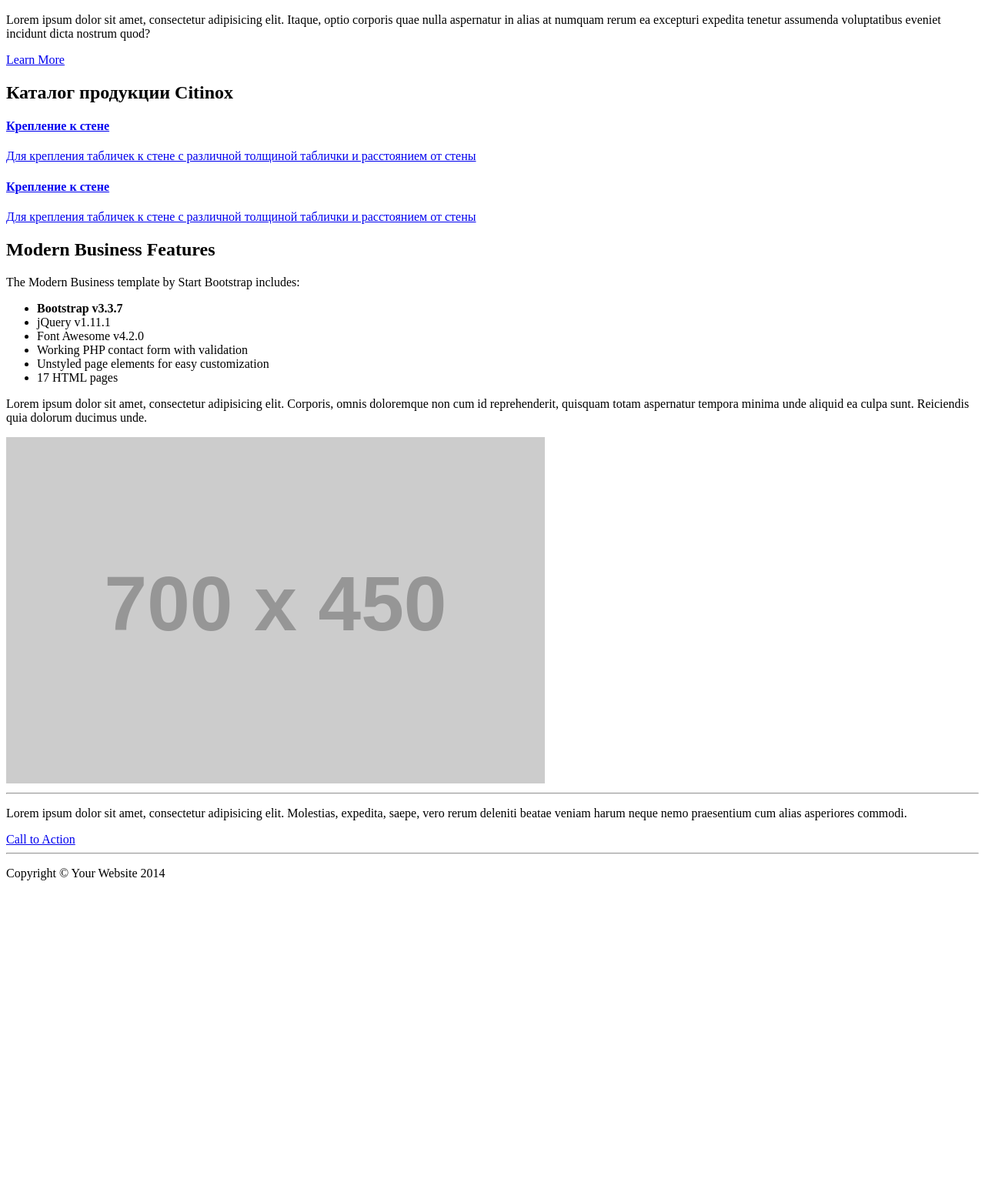
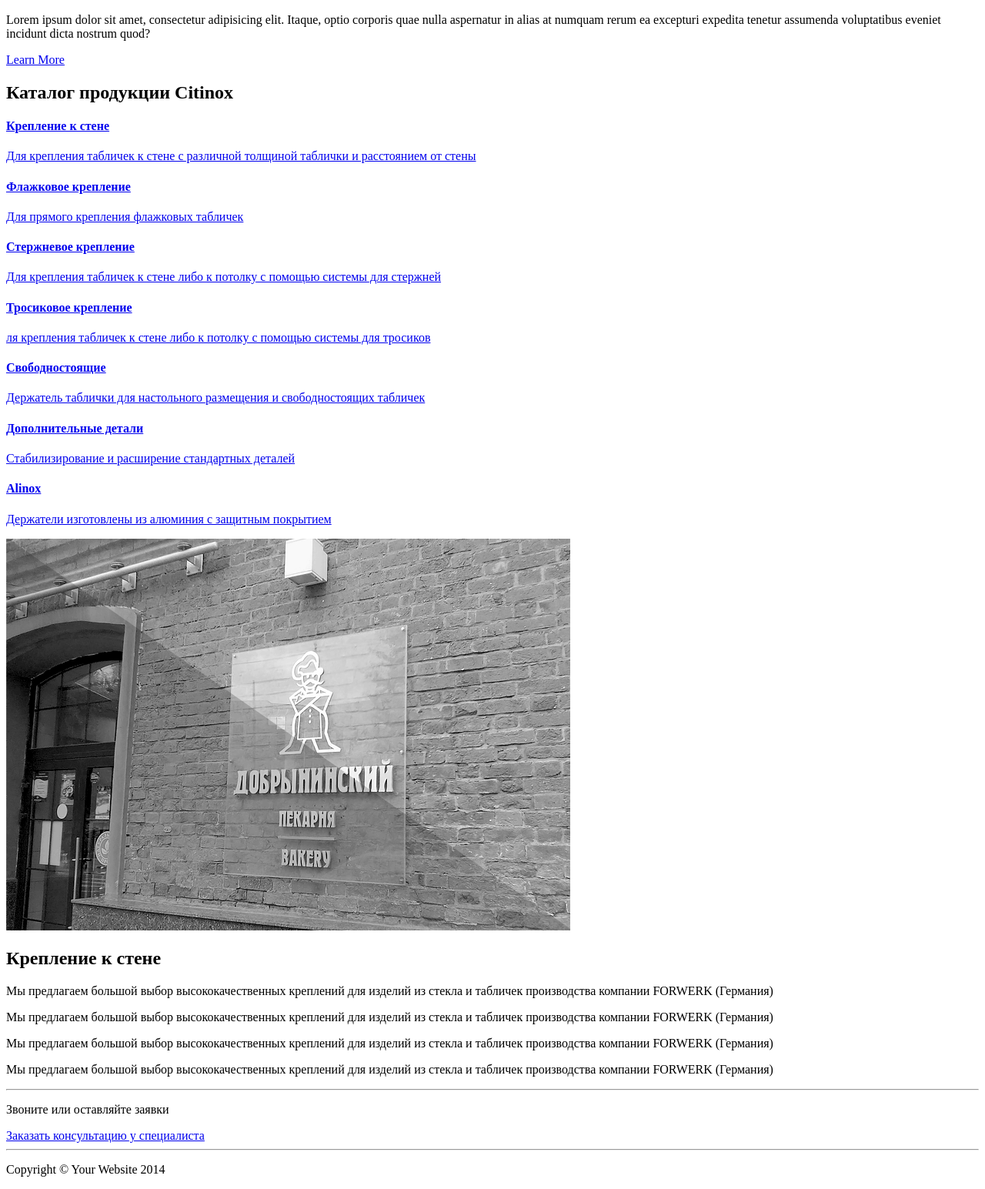
Before and after one commit to Grifindorf/citinox, a Yii app: template frontend/views/site/index.php in a window 1280 px wide. Shown: the part 961-2506 px from the top of the page at 77% size. Before the commit the page ends 2105 px from the top, so only its background shows below. Run offline with PHP 8.4 and a stand-in for Yii, Linux system fonts and the light colour scheme; the template is opened without the code that fills it, so the values that code supplies are empty; grey boxes labelled with a size stand in for pictures from a placeholder-image service; some libraries are stand-ins or nearby versions.

Commit message:
Portfolio & CTA

```diff
--- a/frontend/views/layouts/main.php
+++ b/frontend/views/layouts/main.php
@@ -205,7 +205,7 @@ AppAsset::register($this);
 		<div class="col-lg-12">
 			<h2 class="page-header">Каталог продукции Citinox</h2>
 		</div>
-		<div class="col-md-4 col-sm-6 portfolio-item">
+		<div class="col-md-3 col-sm-6 portfolio-item">
 			<a href="#">
 				<div class="img-wrap">
 					<div class="img-fasteners"> </div>
@@ -216,60 +216,87 @@ AppAsset::register($this);
 				</div>
 			</a>
 		</div>
-		<div class="col-md-4 col-sm-6 portfolio-item">
+		<div class="col-md-3 col-sm-6 portfolio-item">
 			<a href="#">
 				<div class="img-wrap">
 					<div class="img-fasteners"> </div>
 				</div>
 				<div class="portfolio-caption">
-					<h4>Креплениe к стене</h4>
-					<p class="text-muted">Для крепления табличек к стене с различной толщиной таблички и расстоянием от стены</p>
+					<h4>Флажковое крепление</h4>
+					<p class="text-muted">Для прямого крепления флажковых табличек</p>
 				</div>
 			</a>
 		</div>
-		<div class="col-md-4 col-sm-6 portfolio-item">
+		<div class="col-md-3 col-sm-6 portfolio-item">
 			<a href="#">
-
+				<div class="img-wrap">
+					<div class="img-fasteners"> </div>
+				</div>
+				<div class="portfolio-caption">
+					<h4>Стержневое крепление</h4>
+					<p class="text-muted">Для крепления табличек к стене либо к потолку с помощью системы для стержней </p>
+				</div>
 			</a>
 		</div>
-		<div class="col-md-4 col-sm-6 portfolio-item">
+		<div class="col-md-3 col-sm-6 portfolio-item">
 			<a href="#">
-
+				<div class="img-wrap">
+					<div class="img-fasteners"> </div>
+				</div>
+				<div class="portfolio-caption">
+					<h4>Тросиковое крепление</h4>
+					<p class="text-muted">ля крепления табличек к стене либо к потолку с помощью системы для тросиков</p>
+				</div>
 			</a>
 		</div>
-		<div class="col-md-4 col-sm-6 portfolio-item">
+		<div class="col-md-3 col-sm-6 portfolio-item">
 			<a href="#">
-
+				<div class="img-wrap">
+					<div class="img-fasteners"> </div>
+				</div>
+				<div class="portfolio-caption">
+					<h4>Свободностоящие</h4>
+					<p class="text-muted">Держатель таблички для настольного размещения и свободнoстоящих табличек</p>
+				</div>
 			</a>
 		</div>
-		<div class="col-md-4 col-sm-6 portfolio-item">
+		<div class="col-md-3 col-sm-6 portfolio-item">
 			<a href="#">
-
+				<div class="img-wrap">
+					<div class="img-fasteners"> </div>
+				</div>
+				<div class="portfolio-caption">
+					<h4>Дополнительные детали</h4>
+					<p class="text-muted">Стабилизирование и расширение стандартных деталей</p>
+				</div>
+			</a>
+		</div>
+		<div class="col-md-3 col-sm-6 portfolio-item">
+			<a href="#">
+				<div class="img-wrap">
+					<div class="img-fasteners"> </div>
+				</div>
+				<div class="portfolio-caption">
+					<h4>Alinox</h4>
+					<p class="text-muted">Держатели изготовлены из алюминия с защитным покрытием</p>
+				</div>
 			</a>
 		</div>
 	</section>
 	<!-- /.row -->
 
 	<!-- Features Section -->
-	<div class="row">
-		<div class="col-lg-12">
-			<h2 class="page-header">Modern Business Features</h2>
+	<div class="row features">
+		<div class="col-md-6">
+			<img class="img-responsive" src="/img/bakery.png" alt="">
 		</div>
 		<div class="col-md-6">
-			<p>The Modern Business template by Start Bootstrap includes:</p>
-			<ul>
-				<li><strong>Bootstrap v3.3.7</strong>
-				</li>
-				<li>jQuery v1.11.1</li>
-				<li>Font Awesome v4.2.0</li>
-				<li>Working PHP contact form with validation</li>
-				<li>Unstyled page elements for easy customization</li>
-				<li>17 HTML pages</li>
-			</ul>
-			<p>Lorem ipsum dolor sit amet, consectetur adipisicing elit. Corporis, omnis doloremque non cum id reprehenderit, quisquam totam aspernatur tempora minima unde aliquid ea culpa sunt. Reiciendis quia dolorum ducimus unde.</p>
-		</div>
-		<div class="col-md-6">
-			<img class="img-responsive" src="http://placehold.it/700x450" alt="">
+			<h2 class="page-header">Крепление к стене</h2>
+			<p>Мы предлагаем большой выбор высококачественных креплений для изделий из стекла и табличек производства компании FORWERK (Германия)</p>
+			<p>Мы предлагаем большой выбор высококачественных креплений для изделий из стекла и табличек производства компании FORWERK (Германия)</p>
+			<p>Мы предлагаем большой выбор высококачественных креплений для изделий из стекла и табличек производства компании FORWERK (Германия)</p>
+			<p>Мы предлагаем большой выбор высококачественных креплений для изделий из стекла и табличек производства компании FORWERK (Германия)</p>
+
 		</div>
 	</div>
 	<!-- /.row -->
@@ -277,16 +304,19 @@ AppAsset::register($this);
 	<hr>
 
 	<!-- Call to Action Section -->
-	<div class="well">
-		<div class="row">
-			<div class="col-md-8">
-				<p>Lorem ipsum dolor sit amet, consectetur adipisicing elit. Molestias, expedita, saepe, vero rerum deleniti beatae veniam harum neque nemo praesentium cum alias asperiores commodi.</p>
-			</div>
-			<div class="col-md-4">
-				<a class="btn btn-lg btn-default btn-block" href="#">Call to Action</a>
+	<div class="row">
+		<div class="well">
+			<div class="row">
+				<div class="col-md-8">
+					<p>Звоните или оставляйте заявки</p>
+				</div>
+				<div class="col-md-4">
+					<a class="btn btn-lg btn-default btn-block consult" href="#">Заказать консультацию у специалиста</a>
+				</div>
 			</div>
 		</div>
 	</div>
+
 
 	<hr>
 
```
Also changed, not shown: frontend/web/css/modern-business.css (+35 -4 lines), frontend/web/img/bakery.png (added), frontend/web/img/featuresBackground.png (added).
